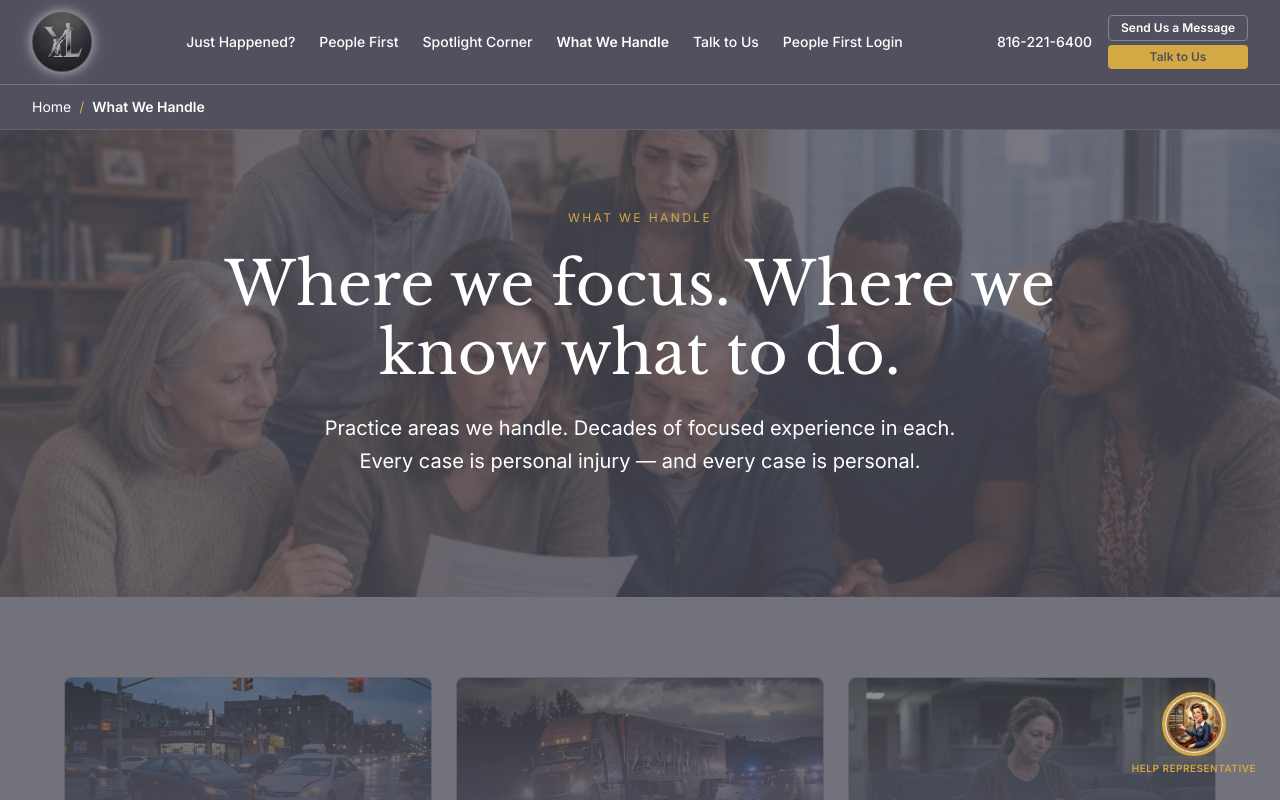
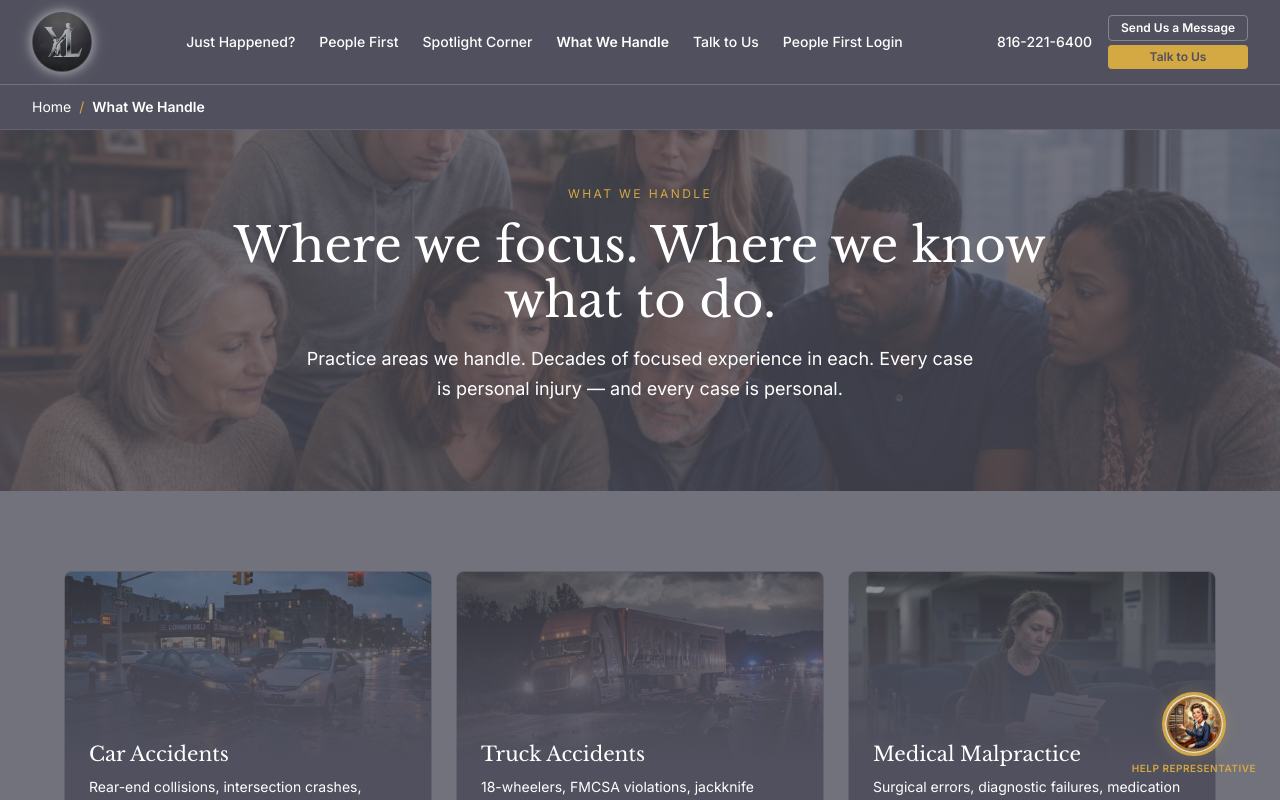
Before and after one commit to GreenBrahma/yonke-law-website, a Next.js app: page /what-we-handle in a window 1280 px wide. Shown: the top 800 px of the page. Built offline with nearby package versions, Linux system fonts and the light colour scheme.

Commit message:
style: tighten hero banners — reduce min-height, padding, and text sizing across all pages

```diff
--- a/components/ConciergeHero.tsx
+++ b/components/ConciergeHero.tsx
@@ -382,7 +382,7 @@ export function ConciergeHero() {
 
   return (
     <section
-      className="relative min-h-[85vh] flex flex-col justify-center py-20 px-4 lg:px-8 overflow-hidden"
+      className="relative min-h-[60vh] flex flex-col justify-center py-14 px-4 lg:px-8 overflow-hidden"
       aria-label="What happened? Tell us in plain words."
     >
       {/* Background images — cycle with crossfade */}
--- a/components/PageHero.tsx
+++ b/components/PageHero.tsx
@@ -25,7 +25,7 @@ export function PageHero({ title, subtitle, images, eyebrow, imagePosition = "ce
   }, [images.length]);
 
   return (
-    <section className="relative min-h-[50vh] flex flex-col justify-center py-20 px-4 lg:px-8 overflow-hidden">
+    <section className="relative min-h-[36vh] flex flex-col justify-center py-14 px-4 lg:px-8 overflow-hidden">
       {/* Background images */}
       {images.length > 0 && images.map((src, i) => (
         <Image
@@ -49,15 +49,15 @@ export function PageHero({ title, subtitle, images, eyebrow, imagePosition = "ce
       {/* Content */}
       <div className="relative z-10 mx-auto max-w-4xl w-full text-center">
         {eyebrow && (
-          <p className="text-xs uppercase tracking-[0.2em] text-muted-gold mb-6">
+          <p className="text-xs uppercase tracking-[0.2em] text-muted-gold mb-4">
             {eyebrow}
           </p>
         )}
-        <h1 className="font-display text-4xl md:text-5xl lg:text-6xl text-chrome-highlight leading-[1.15] mb-6">
+        <h1 className="font-display text-3xl md:text-4xl lg:text-5xl text-chrome-highlight leading-[1.15] mb-4">
           {title}
         </h1>
         {subtitle && (
-          <p className="text-lg md:text-xl text-steel-silver leading-relaxed max-w-2xl mx-auto mb-10">
+          <p className="text-base md:text-lg text-steel-silver leading-relaxed max-w-2xl mx-auto mb-8">
             {subtitle}
           </p>
         )}
```
